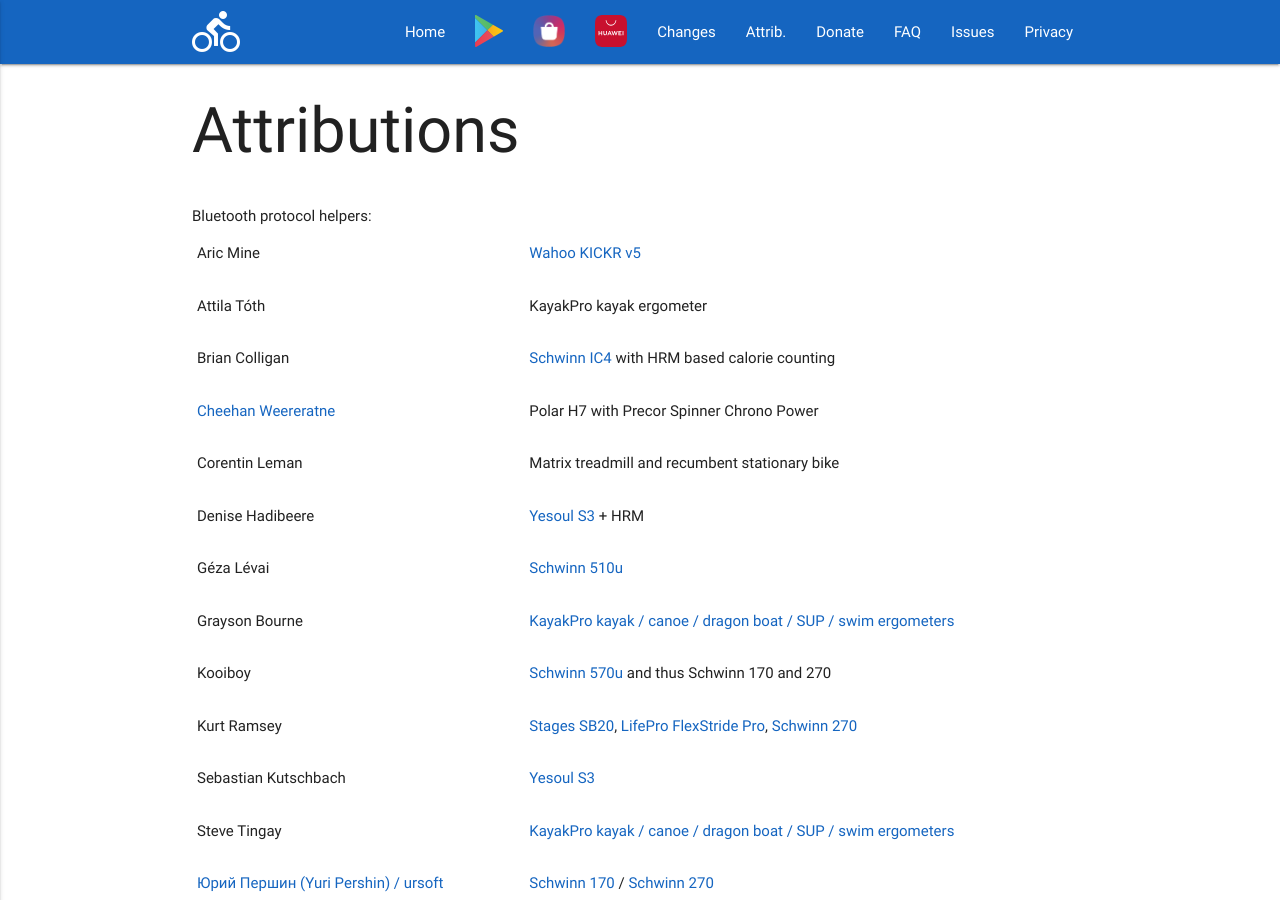
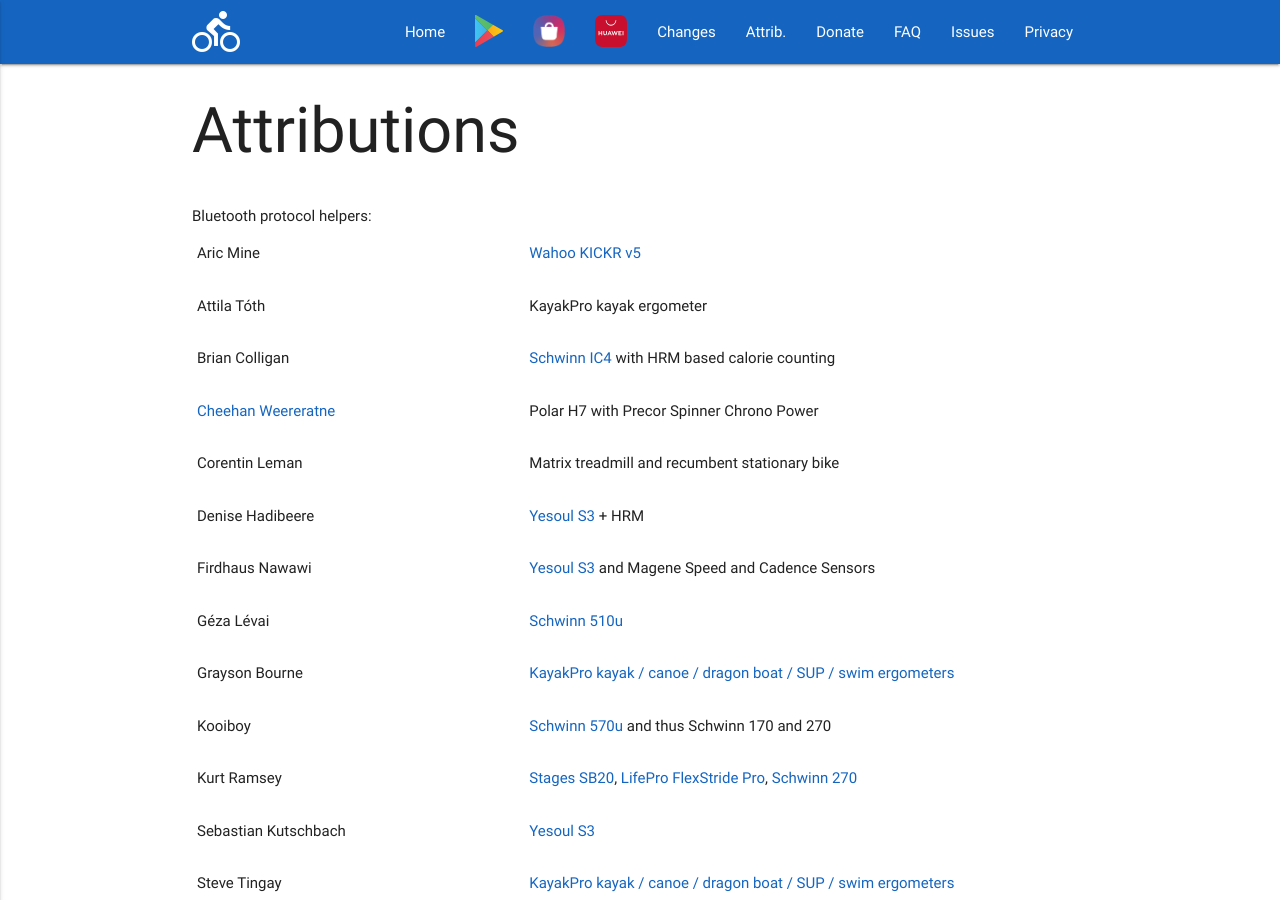
Before and after one commit to TrackMyIndoorWorkout/TrackMyIndoorWorkout.github.io, a Jekyll site: the page built from attributions.md, in a window 1280 px wide and 900 px high. Built offline with Jekyll 4.4.1, drawn with Linux system fonts in a browser that asks for light colours.

Commit message:
Adding Firdhaus to the attribution for his efforts

```diff
--- a/attributions.md
+++ b/attributions.md
@@ -37,6 +37,10 @@ permalink: /attributions/
         <tr>
           <td>Denise Hadibeere</td>
           <td><a href="{{ site.yesoul_s3_url }}">Yesoul S3</a> + HRM</td>
+        </tr>
+        <tr>
+          <td>Firdhaus Nawawi</td>
+          <td><a href="{{ site.yesoul_s3_url }}">Yesoul S3</a> and Magene Speed and Cadence Sensors</td>
         </tr>
         <tr>
           <td>Géza Lévai</td>
```
